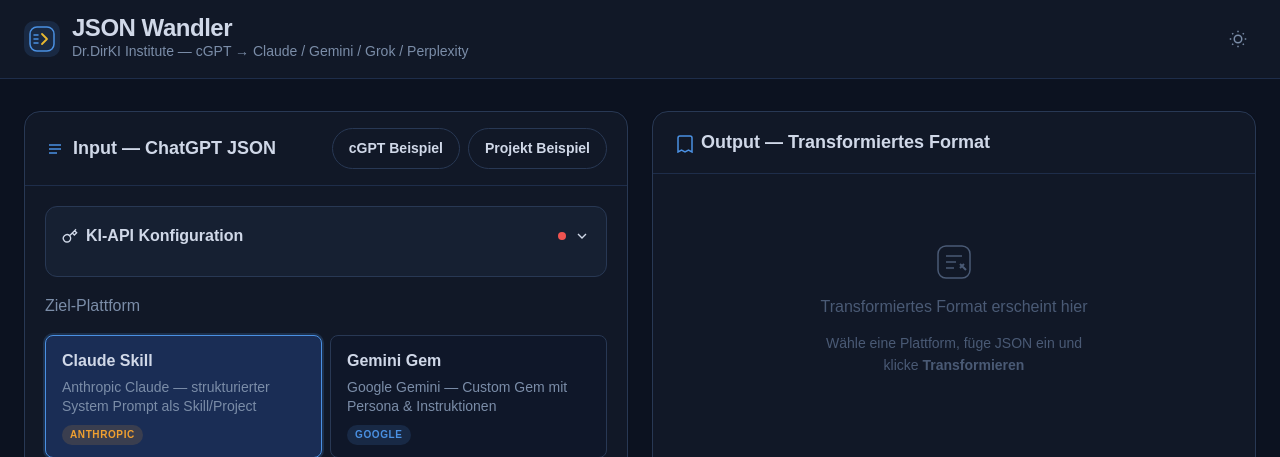
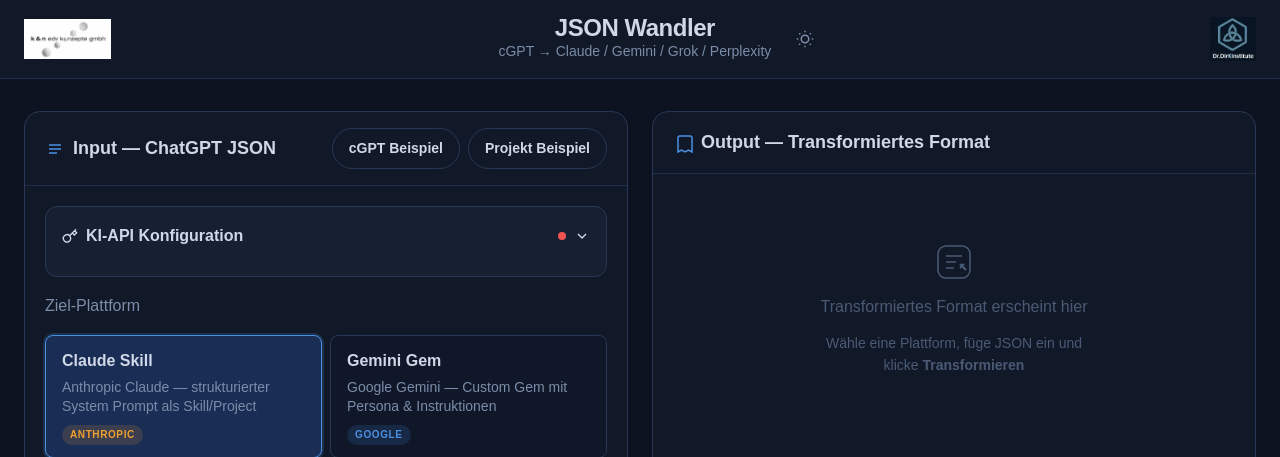
Before and after one commit to Dkoetting/json-wandler, a FastAPI app: page / in a window 1280 px wide. Shown: the top 457 px of the page. Run offline with FastAPI, Linux system fonts and the light colour scheme; some web fonts are replaced.

Commit message:
feat: Vercel deployment + echte Logos
- vercel.json mit Python Serverless Function Config
- api/index.py als Vercel Entry Point
- Echte PNG-Logos: k&n edv konzepte + Dr.DirKInstitute
- Header mit beiden Logos links/rechts

Co-Authored-By: Claude Opus 4.6 <noreply@anthropic.com>

```diff
--- /dev/null
+++ b/api/index.py
@@ -0,0 +1,6 @@
+"""Vercel Serverless Function Entry Point.
+
+Vercel erwartet eine FastAPI-App unter api/index.py.
+Wir importieren einfach die bestehende App.
+"""
+from app.main import app
--- a/app/templates/index.html
+++ b/app/templates/index.html
@@ -154,22 +154,25 @@ select option{background:var(--color-surface)}
 <body>
 <div class="app">
   <header>
-    <a class="logo" href="#">
-      <svg class="logo-mark" viewBox="0 0 36 36" fill="none" aria-label="JSON Wandler Logo">
-        <rect width="36" height="36" rx="10" fill="var(--color-primary)" opacity=".15"/>
-        <rect x="6" y="6" width="24" height="24" rx="7" stroke="var(--color-primary)" stroke-width="1.5" fill="none"/>
-        <path d="M10 14h4M10 18h4M10 22h4" stroke="var(--color-primary)" stroke-width="1.5" stroke-linecap="round"/>
-        <path d="M18 13l5 5-5 5" stroke="var(--color-gold)" stroke-width="1.8" stroke-linecap="round" stroke-linejoin="round" fill="none"/>
-      </svg>
-      <div>
+    <!-- k & n edv konzepte gmbh Logo (links) -->
+    <div style="display:flex;align-items:center">
+      <img src="/static/logo-kn.png" alt="k &amp; n edv konzepte gmbh" style="height:40px;width:auto;object-fit:contain"/>
+    </div>
+
+    <!-- Mitte: Titel + Theme Toggle -->
+    <div style="display:flex;align-items:center;gap:var(--space-4);flex:1;justify-content:center">
+      <div style="text-align:center">
         <div class="logo-text">JSON Wandler</div>
-        <div class="logo-sub">Dr.DirKI Institute — cGPT &rarr; Claude / Gemini / Grok / Perplexity</div>
+        <div class="logo-sub">cGPT &rarr; Claude / Gemini / Grok / Perplexity</div>
       </div>
-    </a>
-    <div class="header-actions">
       <button class="btn-icon" data-theme-toggle aria-label="Farbschema wechseln">
         <svg width="18" height="18" viewBox="0 0 24 24" fill="none" stroke="currentColor" stroke-width="2"><path d="M21 12.79A9 9 0 1 1 11.21 3 7 7 0 0 0 21 12.79z"/></svg>
       </button>
+    </div>
+
+    <!-- Dr.DirKInstitute Logo (rechts) -->
+    <div style="display:flex;align-items:center">
+      <img src="/static/logo-drdirki.png" alt="Dr.DirKInstitute" style="height:44px;width:auto;object-fit:contain"/>
     </div>
   </header>
 
```
Also changed, not shown: app/static/logo-drdirki.png (added), app/static/logo-kn.png (added), vercel.json (added).
